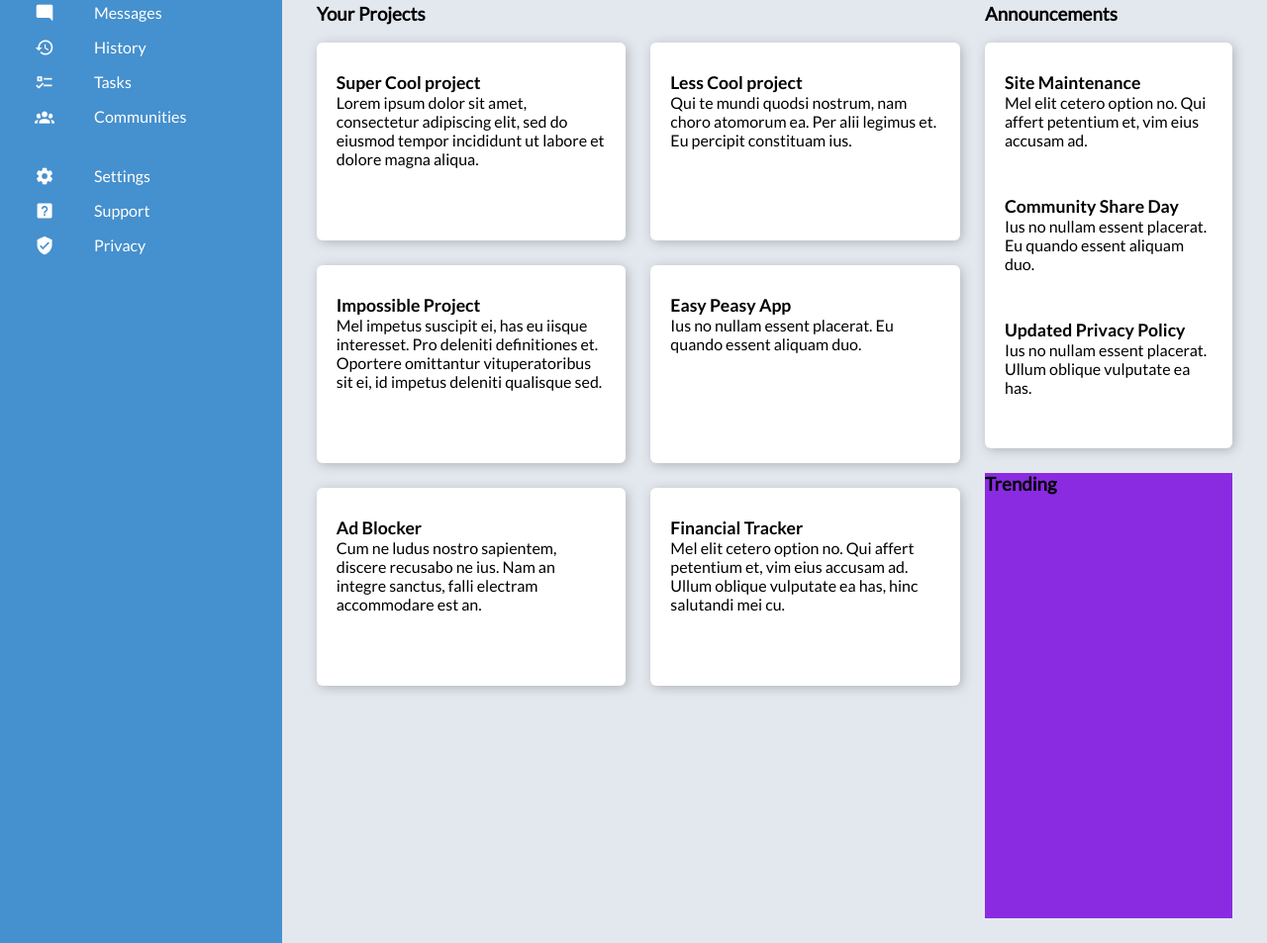
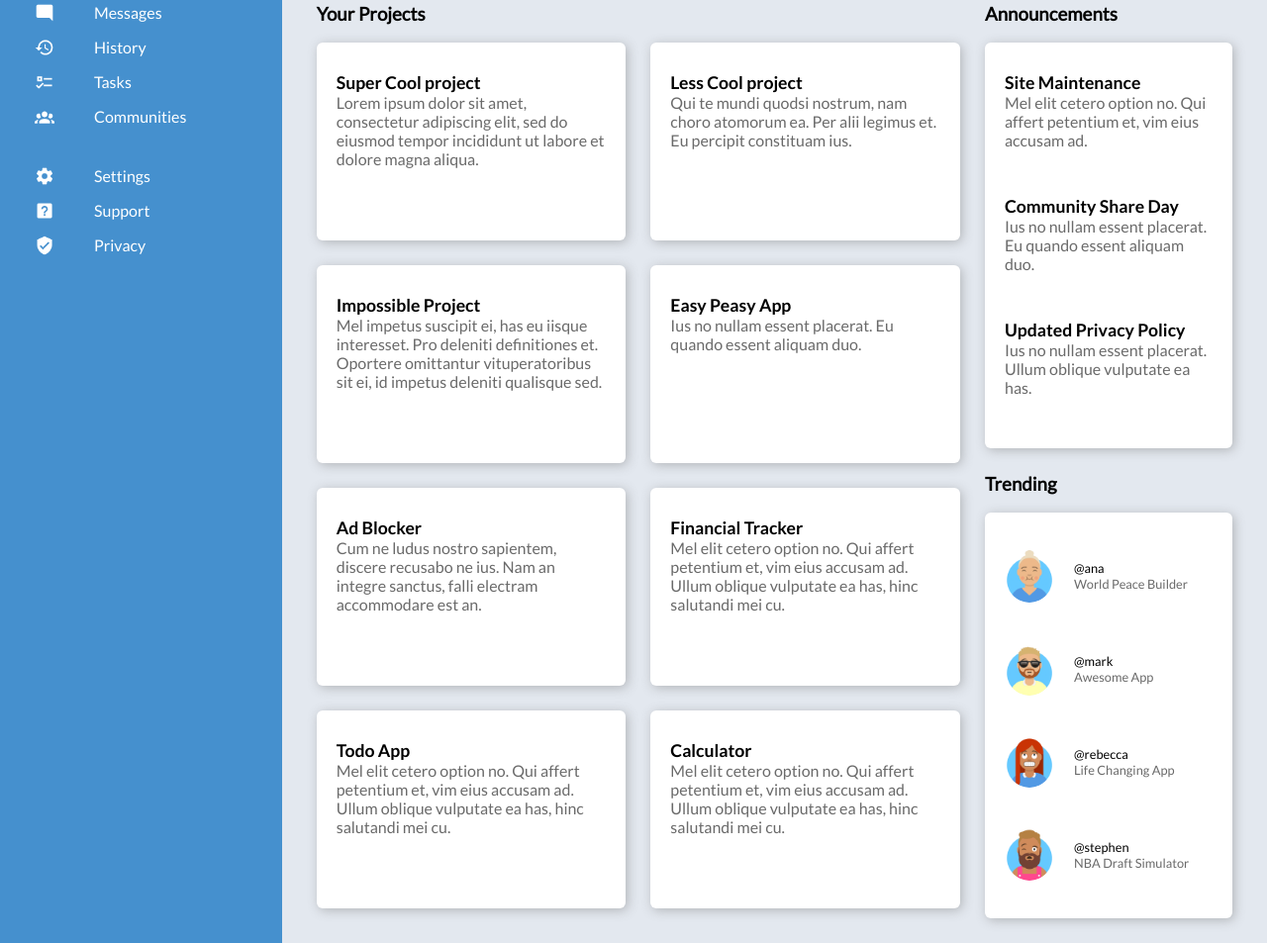
Before and after one commit to rayhen-com/css-grid-dashboard, a plain HTML site: page index.html in a window 1280 px wide. Shown: the part 172-1125 px from the top of the page at 99% size. Drawn offline with Linux system fonts and the light colour scheme.

Commit message:
Add trending section

```diff
--- a/index.html
+++ b/index.html
@@ -86,34 +86,43 @@
                 <div class="projects-wrapper">
                     <div class="projects-card card">
                         <h4>Super Cool project</h4>
-                        <p>Lorem ipsum dolor sit amet, consectetur adipiscing elit, sed do eiusmod tempor incididunt ut labore et dolore magna aliqua.</p>
+                        <p class="light-gray">Lorem ipsum dolor sit amet, consectetur adipiscing elit, sed do eiusmod tempor incididunt ut labore et dolore magna aliqua.</p>
                     </div>
 
                     <div class="projects-card card">
                         <h4>Less Cool project</h4>
-                        <p>Qui te mundi quodsi nostrum, nam choro atomorum ea. Per alii legimus et. Eu percipit constituam ius.</p>
+                        <p class="light-gray">Qui te mundi quodsi nostrum, nam choro atomorum ea. Per alii legimus et. Eu percipit constituam ius.</p>
                     </div>
 
                     <div class="projects-card card">
                         <h4>Impossible Project</h4>
-                        <p>Mel impetus suscipit ei, has eu iisque interesset. Pro deleniti definitiones et. Oportere omittantur vituperatoribus sit ei, id impetus deleniti qualisque sed.</p>
+                        <p class="light-gray">Mel impetus suscipit ei, has eu iisque interesset. Pro deleniti definitiones et. Oportere omittantur vituperatoribus sit ei, id impetus deleniti qualisque sed.</p>
                     </div>
 
                     <div class="projects-card card">
                         <h4>Easy Peasy App</h4>
-                        <p>Ius no nullam essent placerat. Eu quando essent aliquam duo.</p>
+                        <p class="light-gray">Ius no nullam essent placerat. Eu quando essent aliquam duo.</p>
                     </div>
 
                     <div class="projects-card card">
                         <h4>Ad Blocker</h4>
-                        <p>Cum ne ludus nostro sapientem, discere recusabo ne ius. Nam an integre sanctus, falli electram accommodare est an.</p>
+                        <p class="light-gray">Cum ne ludus nostro sapientem, discere recusabo ne ius. Nam an integre sanctus, falli electram accommodare est an.</p>
                     </div>
 
                     <div class="projects-card card">
                         <h4>Financial Tracker</h4>
-                        <p>Mel elit cetero option no. Qui affert petentium et, vim eius accusam ad. Ullum oblique vulputate ea has, hinc salutandi mei cu.</p>
+                        <p class="light-gray">Mel elit cetero option no. Qui affert petentium et, vim eius accusam ad. Ullum oblique vulputate ea has, hinc salutandi mei cu.</p>
                     </div>
 
+                    <div class="projects-card card">
+                        <h4>Todo App</h4>
+                        <p class="light-gray">Mel elit cetero option no. Qui affert petentium et, vim eius accusam ad. Ullum oblique vulputate ea has, hinc salutandi mei cu.</p>
+                    </div>
+
+                    <div class="projects-card card">
+                        <h4>Calculator</h4>
+                        <p class="light-gray">Mel elit cetero option no. Qui affert petentium et, vim eius accusam ad. Ullum oblique vulputate ea has, hinc salutandi mei cu.</p>
+                    </div>
                 </div>
 
             </div>
@@ -123,24 +132,48 @@
                 <div class="announcements-wrapper card">
                     <div class="announcements-item">
                         <h4>Site Maintenance</h4>
-                        <p>Mel elit cetero option no. Qui affert petentium et, vim eius accusam ad.</p>
+                        <p class="light-gray">Mel elit cetero option no. Qui affert petentium et, vim eius accusam ad.</p>
                     </div>
 
                     <div class="announcements-item">
                         <h4>Community Share Day</h4>
-                        <p>Ius no nullam essent placerat. Eu quando essent aliquam duo.</p>
+                        <p class="light-gray">Ius no nullam essent placerat. Eu quando essent aliquam duo.</p>
                     </div>
 
                     <div class="announcements-item">
                         <h4>Updated Privacy Policy</h4>
-                        <p>Ius no nullam essent placerat. Ullum oblique vulputate ea has.</p>
+                        <p class="light-gray">Ius no nullam essent placerat. Ullum oblique vulputate ea has.</p>
                     </div>
                 </div>
             </div>
 
             <div class="trending-container">
                 <h3>Trending</h3>
+                <div class="trending-wrapper card">
+                    <img src="assets/Ana.png" alt="Ana" class="user-picture-large">
+                    <div>
+                        <p>@ana</p>
+                        <p class="light-gray">World Peace Builder</p>
+                    </div>
 
+                    <img src="assets/mark.png" alt="Mark" class="user-picture-large">
+                    <div>
+                        <p>@mark</p>
+                        <p class="light-gray">Awesome App</p>
+                    </div>
+
+                    <img src="assets/Rebecca.png" alt="Rebecca" class="user-picture-large">
+                    <div>
+                        <p>@rebecca</p>
+                        <p class="light-gray">Life Changing App</p>
+                    </div>
+
+                    <img src="assets/stephen.png" alt="Stephen" class="user-picture-large">
+                    <div>
+                        <p>@stephen</p>
+                        <p class="light-gray">NBA Draft Simulator</p>
+                    </div>
+                </div>
             </div>
 
         </div>
--- a/style.css
+++ b/style.css
@@ -38,6 +38,10 @@
 h4 {
     font-family: lato-bold, Helvetica, sans-serif;
     font-size: 1.1rem;
+}
+
+.light-gray {
+    color: rgb(106, 106, 106);
 }
 
 /* ------------------------------------------------ */
@@ -214,7 +218,18 @@ input[type="search"] {
 }
 
 .trending-container {
-    background-color: blueviolet;
     grid-area: trending;
+}
 
+.trending-wrapper {
+    display: grid;
+    grid-template-columns: 45px 1fr;
+    grid-template-rows: repeat(4, 1fr);
+    padding: 30px 20px;
+    gap: 25px;
+    align-items: center;
 }
+
+div.trending-wrapper p {
+    font-size: 0.8rem;
+}
```
Also changed, not shown: assets/Ana.png (added), assets/Rebecca.png (added), assets/mark.png (added), assets/stephen.png (added), assets/user.jpg.
